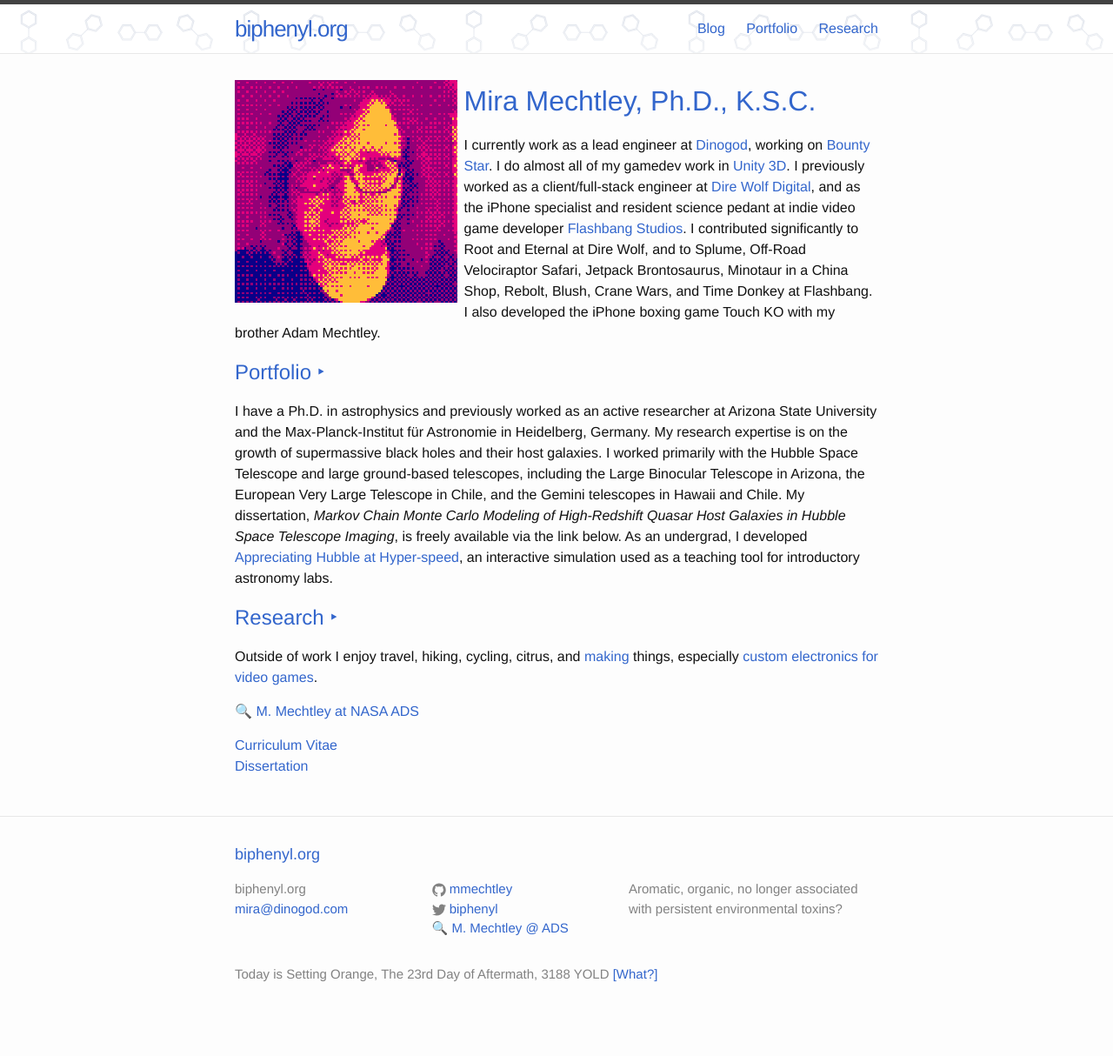
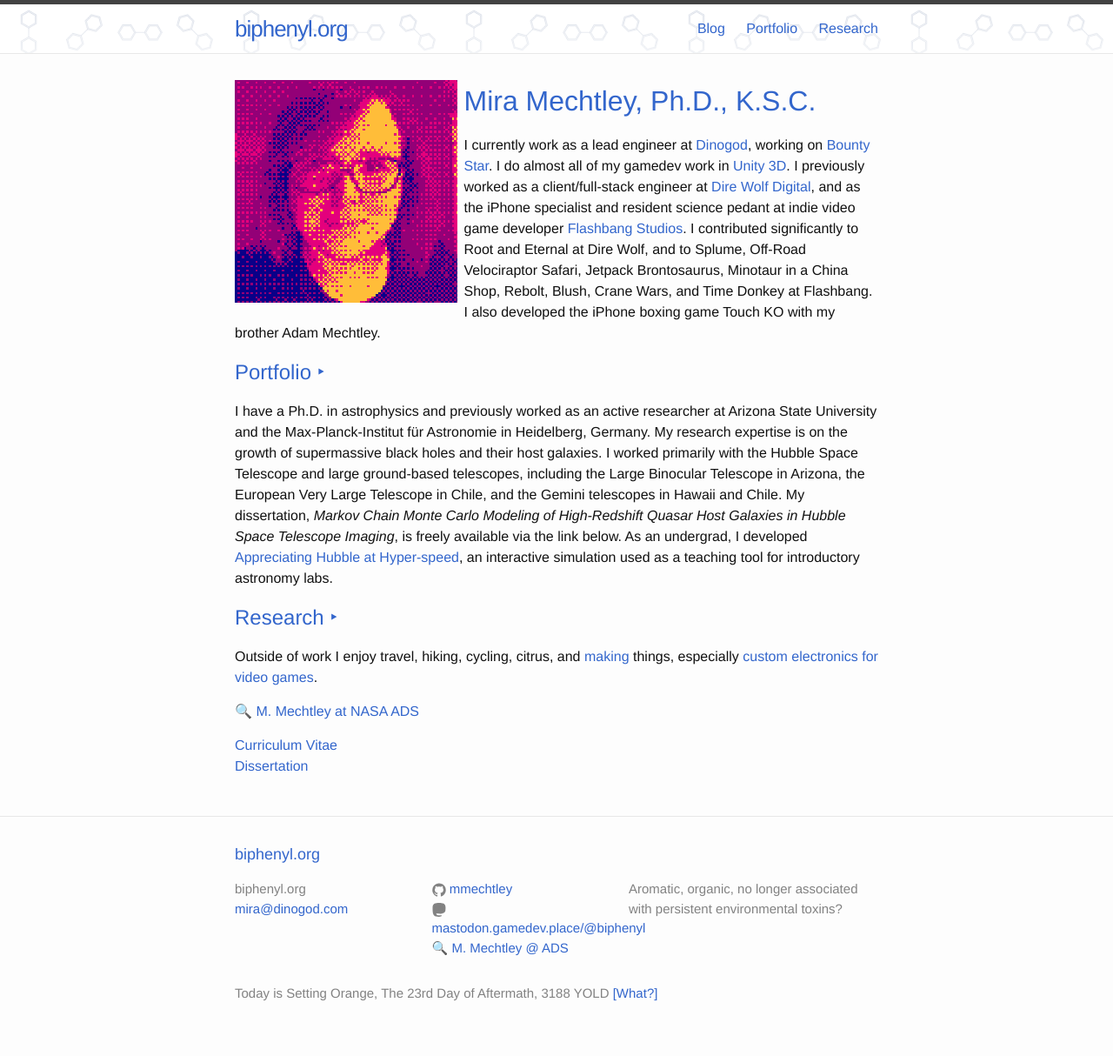
Before and after one commit to mmechtley/mmechtley.github.io, a Jekyll site: the page built from index.md, in a window 1280 px wide. Shown: the whole page at 87% size. Built offline with Jekyll 4.4.1, drawn with Linux system fonts in a browser that asks for light colours; before the commit the page ends 1191 px from its top, so only the background shows below that.

Commit message:
s/twitter/mastodon

```diff
--- a/_config.yml
+++ b/_config.yml
@@ -12,7 +12,7 @@
   Aromatic, organic, no longer associated with persistent environmental toxins?
 baseurl: "" # the subpath of your site, e.g. /blog
 url: "https://mmechtley.github.io" # the base hostname & protocol for your site
-twitter_username: biphenyl
+mastodon_url: "mastodon.gamedev.place/@biphenyl"
 github_username: mmechtley
 ads_query:
     text: "M. Mechtley @ ADS"
--- a/_includes/footer.html
+++ b/_includes/footer.html
@@ -26,6 +26,11 @@
             {% include icon-twitter.html username=site.twitter_username %}
           </li>
           {% endif %}
+          {% if site.mastodon_url %}
+          <li>
+            {% include icon-mastodon.html url=site.mastodon_url %}
+          </li>
+          {% endif %}
           {% if site.ads_query %}
           <li>
             {% include icon-adsabs.html query=site.ads_query.query text=site.ads_query.text %}
--- /dev/null
+++ b/_includes/icon-mastodon.html
@@ -0,0 +1 @@
+<a rel="me" href="https://{{ include.url }}"><span class="icon icon--mastodon">{% include icon-mastodon.svg %}</span><span class="username">{{ include.url }}</span></a>
```
Also changed, not shown: _includes/icon-mastodon.svg (added).
